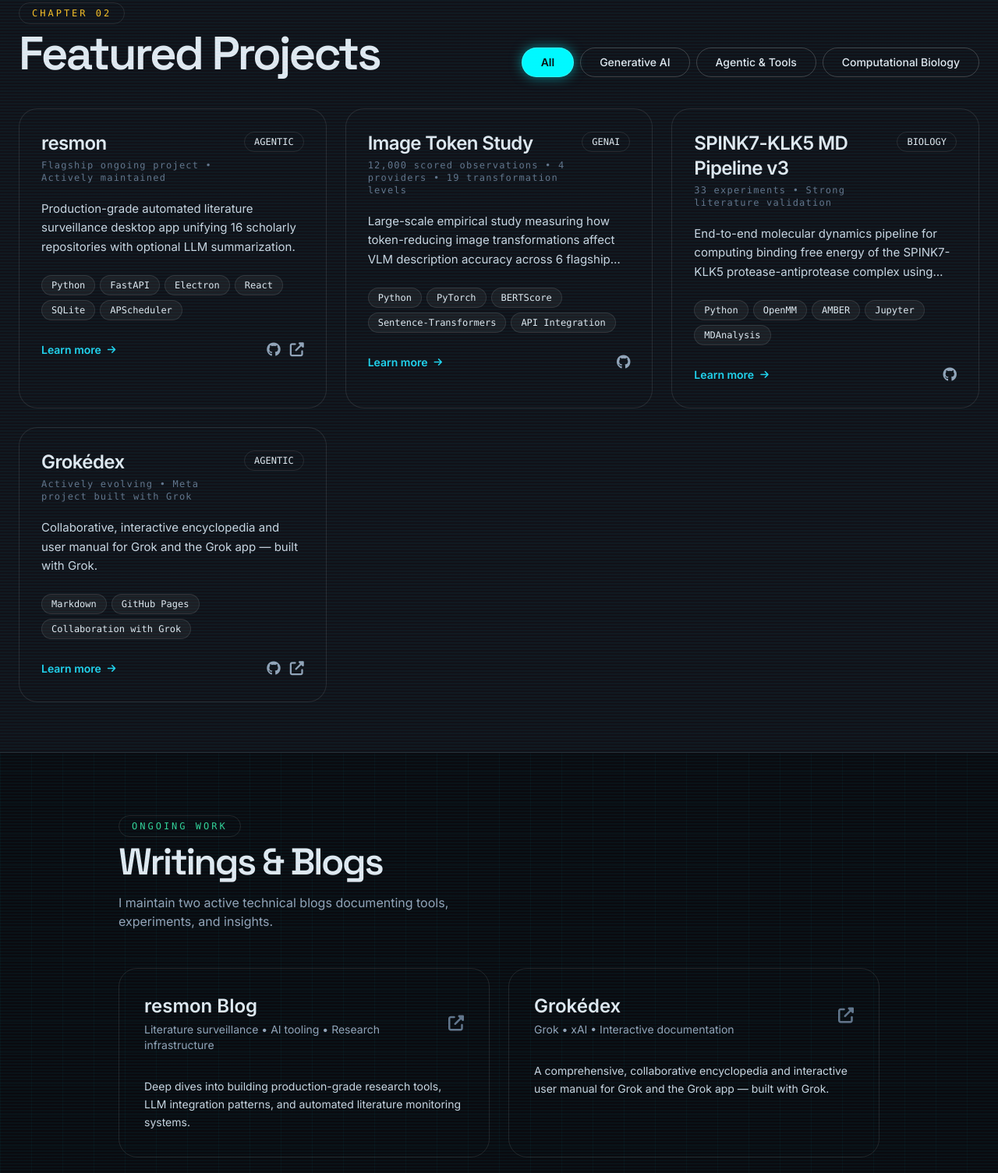
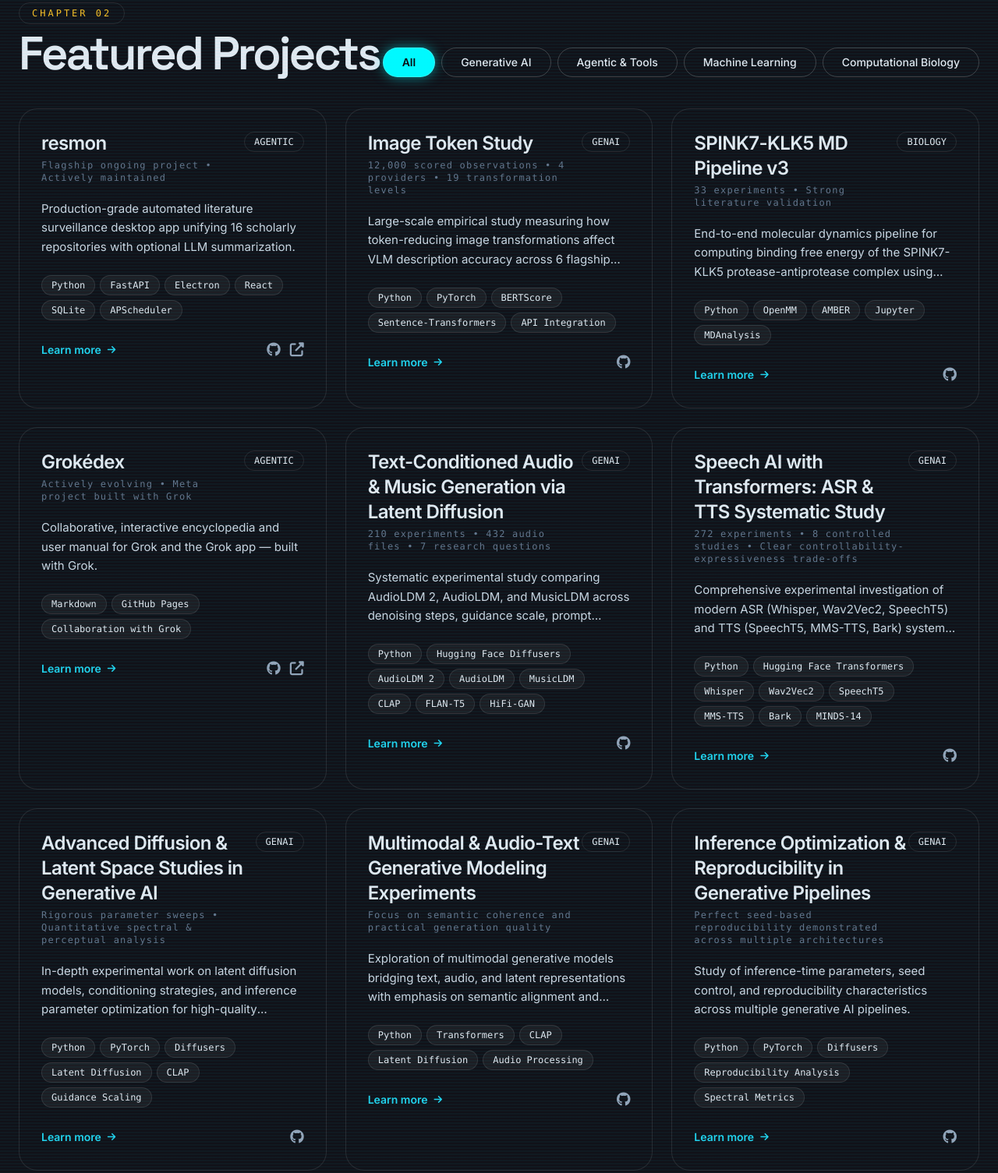
Before and after one commit to ryanjosephkamp/ryanjosephkamp.github.io, a plain HTML site: page index.html in a window 1280 px wide. Shown: the part 1610-3115 px from the top of the page at 78% size. Drawn offline with nearby package versions, Linux system fonts and the light colour scheme.

Commit message:
Refactor index.html and add new projects
Removed unnecessary comments and updated project sections with new projects and filtering functionality.

```diff
--- a/index.html
+++ b/index.html
@@ -1,4 +1,3 @@
-
 <!DOCTYPE html>
 <html lang="en">
 <head>
@@ -143,19 +142,13 @@
             pointer-events: none;
             z-index: 1;
         }
-
-        .pixel-text {
-            image-rendering: pixelated;
-            font-feature-settings: "tnum";
-        }
     </style>
 </head>
 <body class="bg-[#0a0a0f] text-slate-200 cyberpunk-bg scanline">
-    <!-- Navbar -->
+    <!-- Navbar (same as before) -->
     <nav class="fixed top-0 left-0 right-0 z-50 bg-[#0a0a0f]/95 backdrop-blur-lg border-b border-slate-800">
         <div class="max-w-7xl mx-auto px-6">
             <div class="flex items-center justify-between h-16">
-                <!-- Logo -->
                 <div class="flex items-center gap-x-3">
                     <div class="w-9 h-9 rounded-xl bg-gradient-to-br from-cyan-400 to-purple-500 flex items-center justify-center">
                         <span class="text-[#0a0a0f] font-bold text-xl tracking-tighter">RK</span>
@@ -165,7 +158,6 @@
                     </div>
                 </div>
 
-                <!-- Desktop Nav -->
                 <div class="hidden md:flex items-center gap-x-8 text-sm font-medium">
                     <a href="#about" class="nav-link text-slate-300 hover:text-white">About</a>
                     <a href="#research" class="nav-link text-slate-300 hover:text-white">Research</a>
@@ -174,7 +166,6 @@
                     <a href="#cv" class="nav-link text-slate-300 hover:text-white">CV</a>
                 </div>
 
-                <!-- Socials + CTA -->
                 <div class="flex items-center gap-x-4">
                     <div class="hidden md:flex items-center gap-x-1.5">
                         <a href="https://github.com/ryanjosephkamp" target="_blank" class="w-9 h-9 flex items-center justify-center text-slate-400 hover:text-white transition-colors">
@@ -194,7 +185,6 @@
                         <span>CV</span>
                     </a>
 
-                    <!-- Mobile menu button -->
                     <button id="mobile-menu-btn"
                             class="md:hidden w-10 h-10 flex items-center justify-center text-slate-400 hover:text-white">
                         <i class="fas fa-bars text-xl"></i>
@@ -204,11 +194,10 @@
         </div>
     </nav>
 
-    <!-- Hero Section -->
+    <!-- Hero Section (same) -->
     <section class="min-h-[100dvh] flex items-center pt-16 relative overflow-hidden">
         <div class="max-w-5xl mx-auto px-6 relative z-10">
             <div class="grid md:grid-cols-12 gap-12 items-center">
-                <!-- Text Content -->
                 <div class="md:col-span-7 space-y-8">
                     <div>
                         <div class="inline-flex items-center gap-x-2 px-4 py-1.5 rounded-3xl bg-white/5 border border-white/10 mb-6">
@@ -259,13 +248,11 @@
                     </div>
                 </div>
 
-                <!-- Hero Visual -->
                 <div class="md:col-span-5 relative">
                     <div class="relative rounded-3xl overflow-hidden border border-white/10 shadow-2xl">
                         <img src="assets/qt9RQ.jpg"
                              alt="Ryan Kamp in cyberpunk neon city"
                              class="w-full aspect-[4/3] object-cover">
-                        <!-- Overlay gradient -->
                         <div class="absolute inset-0 bg-gradient-to-t from-[#0a0a0f] via-[#0a0a0f]/40 to-transparent"></div>
 
                         <div class="absolute bottom-6 left-6 right-6">
@@ -279,7 +266,6 @@
             </div>
         </div>
 
-        <!-- Scroll indicator -->
         <div class="absolute bottom-10 left-1/2 hidden md:block">
             <div class="flex flex-col items-center text-[10px] tracking-[3px] text-slate-500">
                 <div>SCROLL TO BEGIN</div>
@@ -288,7 +274,7 @@
         </div>
     </section>
 
-    <!-- About Section -->
+    <!-- About + Research Interests (same) -->
     <section id="about" class="max-w-5xl mx-auto px-6 py-20">
         <div class="max-w-3xl">
             <div class="flex items-center gap-x-4 mb-8">
@@ -304,7 +290,6 @@
         </div>
     </section>
 
-    <!-- Research Interests -->
     <section id="research" class="max-w-5xl mx-auto px-6 pb-20">
         <div class="mb-10">
             <span class="font-mono text-xs tracking-[3px] px-4 py-1.5 rounded-3xl border border-white/10 text-purple-400">FOCUS AREAS</span>
@@ -321,7 +306,7 @@
         </div>
     </section>
 
-    <!-- Projects Section -->
+    <!-- Projects Section (UPDATED) -->
     <section id="projects" class="bg-[#111118] py-16 border-y border-white/10">
         <div class="max-w-7xl mx-auto px-6">
             <div class="flex flex-col md:flex-row md:items-end md:justify-between gap-y-4 mb-10">
@@ -330,23 +315,23 @@
                     <h2 class="mt-3 text-6xl font-display font-semibold tracking-tighter">Featured Projects</h2>
                 </div>
 
-                <!-- Filters -->
+                <!-- Updated Filters -->
                 <div class="flex flex-wrap gap-2" id="project-filters">
                     <button onclick="filterProjects('all')" class="filter-btn active px-5 py-2 text-sm font-medium rounded-3xl border border-white/20 hover:border-white/40 px-6">All</button>
                     <button onclick="filterProjects('genai')" class="filter-btn px-5 py-2 text-sm font-medium rounded-3xl border border-white/20 hover:border-white/40 px-6">Generative AI</button>
                     <button onclick="filterProjects('agentic')" class="filter-btn px-5 py-2 text-sm font-medium rounded-3xl border border-white/20 hover:border-white/40 px-6">Agentic &amp; Tools</button>
+                    <button onclick="filterProjects('ml')" class="filter-btn px-5 py-2 text-sm font-medium rounded-3xl border border-white/20 hover:border-white/40 px-6">Machine Learning</button>
                     <button onclick="filterProjects('biology')" class="filter-btn px-5 py-2 text-sm font-medium rounded-3xl border border-white/20 hover:border-white/40 px-6">Computational Biology</button>
                 </div>
             </div>
 
-            <!-- Projects Grid -->
             <div id="projects-grid" class="grid md:grid-cols-2 lg:grid-cols-3 gap-6">
-                <!-- Projects populated by JS -->
+                <!-- Populated by JS -->
             </div>
         </div>
     </section>
 
-    <!-- Writings & Blogs -->
+    <!-- Writings, CV, Footer (same as before) -->
     <section id="writings" class="max-w-5xl mx-auto px-6 py-20">
         <div class="mb-12">
             <span class="font-mono text-xs tracking-[3px] px-4 py-1.5 rounded-3xl border border-white/10 text-emerald-400">ONGOING WORK</span>
@@ -355,7 +340,6 @@
         </div>
 
         <div class="grid md:grid-cols-2 gap-6">
-            <!-- resmon Blog -->
             <a href="https://ryanjosephkamp.github.io/resmon/" target="_blank"
                class="group block border border-white/10 hover:border-cyan-400/40 rounded-3xl p-8 transition-all hover:-translate-y-1">
                 <div class="flex items-center justify-between">
@@ -370,7 +354,6 @@
                 </div>
             </a>
 
-            <!-- Grokédex Blog -->
             <a href="https://ryanjosephkamp.github.io/grokedex/" target="_blank"
                class="group block border border-white/10 hover:border-purple-400/40 rounded-3xl p-8 transition-all hover:-translate-y-1">
                 <div class="flex items-center justify-between">
@@ -387,7 +370,6 @@
         </div>
     </section>
 
-    <!-- CV Section -->
     <section id="cv" class="max-w-5xl mx-auto px-6 pb-20">
         <div class="rounded-3xl border border-white/10 bg-[#111118] p-12">
             <div class="flex flex-col md:flex-row md:items-center gap-y-8 md:justify-between">
@@ -409,7 +391,6 @@
         </div>
     </section>
 
-    <!-- Footer -->
     <footer class="border-t border-white/10 py-12">
         <div class="max-w-5xl mx-auto px-6 text-center text-sm text-slate-500">
             <div class="flex flex-col md:flex-row items-center justify-center gap-x-6 gap-y-2">
@@ -425,20 +406,14 @@
     <!-- Project Modal -->
     <div id="project-modal" onclick="closeModal()" class="hidden fixed inset-0 bg-black/90 z-[100] flex items-center justify-center p-6">
         <div onclick="event.stopImmediatePropagation()" class="max-w-3xl w-full bg-[#111118] border border-white/10 rounded-3xl overflow-hidden">
-            <div class="p-9" id="modal-content">
-                <!-- Populated by JS -->
-            </div>
+            <div class="p-9" id="modal-content"></div>
         </div>
     </div>
 
     <script>
-        // Tailwind script
-        function initializeTailwind() {
-            document.documentElement.style.setProperty('--accent', '#00f9ff');
-        }
-
-        // Project Data
+        // Project Data (UPDATED with new projects)
         const projects = [
+            // Existing projects (kept for reference)
             {
                 id: 1,
                 title: "resmon",
@@ -488,10 +463,86 @@
                     demo: "https://ryanjosephkamp.github.io/grokedex/"
                 },
                 highlight: "Actively evolving • Meta project built with Grok"
+            },
+
+            // NEW PROJECTS - Generative AI (hw11–hw15)
+            {
+                id: 5,
+                title: "Text-Conditioned Audio & Music Generation via Latent Diffusion",
+                category: "genai",
+                short: "Systematic experimental study comparing AudioLDM 2, AudioLDM, and MusicLDM across denoising steps, guidance scale, prompt sensitivity, duration, seed reproducibility, and cross-pipeline trade-offs.",
+                description: "A rigorous comparative analysis of three text-to-audio latent diffusion pipelines. Conducted 7 controlled experiments producing 210 data rows, 25 figures, and 432 audio files. Key findings include rapid spectral convergence in all pipelines, divergent guidance responses (especially MusicLDM's inverted behavior), and clear trade-off positions between quality, efficiency, and controllability.",
+                tech: ["Python", "Hugging Face Diffusers", "AudioLDM 2", "AudioLDM", "MusicLDM", "CLAP", "FLAN-T5", "HiFi-GAN"],
+                links: {
+                    github: "https://github.com/ryanjosephkamp"
+                },
+                highlight: "210 experiments • 432 audio files • 7 research questions"
+            },
+            {
+                id: 6,
+                title: "Speech AI with Transformers: ASR & TTS Systematic Study",
+                category: "genai",
+                short: "Comprehensive experimental investigation of modern ASR (Whisper, Wav2Vec2, SpeechT5) and TTS (SpeechT5, MMS-TTS, Bark) systems across 8 experiments and 7 research questions on the MINDS-14 dataset.",
+                description: "Large-scale study comparing four ASR workflows and three TTS families. Produced 272 data rows and 22 figures. Key results: Whisper direct achieved lowest WER (0.169); SpeechT5 offered best controllability via speaker embeddings; MMS-TTS was fastest and most reproducible; Bark provided highest expressiveness at significant computational cost.",
+                tech: ["Python", "Hugging Face Transformers", "Whisper", "Wav2Vec2", "SpeechT5", "MMS-TTS", "Bark", "MINDS-14"],
+                links: {
+                    github: "https://github.com/ryanjosephkamp"
+                },
+                highlight: "272 experiments • 8 controlled studies • Clear controllability-expressiveness trade-offs"
+            },
+            {
+                id: 7,
+                title: "Advanced Diffusion & Latent Space Studies in Generative AI",
+                category: "genai",
+                short: "In-depth experimental work on latent diffusion models, conditioning strategies, and inference parameter optimization for high-quality generative outputs.",
+                description: "Systematic exploration of advanced diffusion techniques, including multi-source conditioning, guidance mechanisms, and latent space behavior. Focuses on practical trade-offs between quality, speed, and controllability in modern generative pipelines.",
+                tech: ["Python", "PyTorch", "Diffusers", "Latent Diffusion", "CLAP", "Guidance Scaling"],
+                links: {
+                    github: "https://github.com/ryanjosephkamp"
+                },
+                highlight: "Rigorous parameter sweeps • Quantitative spectral & perceptual analysis"
+            },
+            {
+                id: 8,
+                title: "Multimodal & Audio-Text Generative Modeling Experiments",
+                category: "genai",
+                short: "Exploration of multimodal generative models bridging text, audio, and latent representations with emphasis on semantic alignment and controllability.",
+                description: "Experimental investigation into text-audio alignment, prompt sensitivity, and cross-modal generation quality using state-of-the-art latent diffusion and transformer-based architectures.",
+                tech: ["Python", "Transformers", "CLAP", "Latent Diffusion", "Audio Processing"],
+                links: {
+                    github: "https://github.com/ryanjosephkamp"
+                },
+                highlight: "Focus on semantic coherence and practical generation quality"
+            },
+            {
+                id: 9,
+                title: "Inference Optimization & Reproducibility in Generative Pipelines",
+                category: "genai",
+                short: "Study of inference-time parameters, seed control, and reproducibility characteristics across multiple generative AI pipelines.",
+                description: "Detailed analysis of how step count, guidance scale, seed fixing, and architectural choices affect output quality, variance, and computational cost in text-to-audio and speech generation systems.",
+                tech: ["Python", "PyTorch", "Diffusers", "Reproducibility Analysis", "Spectral Metrics"],
+                links: {
+                    github: "https://github.com/ryanjosephkamp"
+                },
+                highlight: "Perfect seed-based reproducibility demonstrated across multiple architectures"
+            },
+
+            // NEW: Advanced Machine Learning hw2
+            {
+                id: 10,
+                title: "Advanced Machine Learning: Core Methods & Benchmarking Study",
+                category: "ml",
+                short: "Rigorous exploration of core machine learning algorithms, model evaluation, and benchmarking practices with emphasis on practical performance and generalization.",
+                description: "Comprehensive study of foundational and advanced ML techniques including supervised learning, model selection, regularization, and systematic benchmarking across datasets. Focuses on understanding bias-variance trade-offs, evaluation metrics, and reproducible experimental design.",
+                tech: ["Python", "scikit-learn", "PyTorch", "Pandas", "Matplotlib", "Model Evaluation"],
+                links: {
+                    github: "https://github.com/ryanjosephkamp"
+                },
+                highlight: "Strong emphasis on reproducible benchmarking and practical model assessment"
             }
         ];
 
-        // Render Projects
+        // Render Projects function (same as before)
         function renderProjects(filteredProjects) {
             const grid = document.getElementById('projects-grid');
             grid.innerHTML = '';
@@ -535,19 +586,21 @@
             });
         }
 
-        // Filter Projects
+        // Updated filterProjects function with new "ml" category
         let currentFilter = 'all';
 
         function filterProjects(category) {
             currentFilter = category;
 
-            // Update active button styles
             document.querySelectorAll('#project-filters button').forEach(btn => {
                 btn.classList.remove('active', 'border-cyan-400', 'bg-cyan-400/10');
-                if ((category === 'all' && btn.textContent === 'All') ||
-                    (category === 'genai' && btn.textContent.includes('Generative')) ||
-                    (category === 'agentic' && btn.textContent.includes('Agentic')) ||
-                    (category === 'biology' && btn.textContent.includes('Computational'))) {
+
+                const btnText = btn.textContent.trim();
+                if ((category === 'all' && btnText === 'All') ||
+                    (category === 'genai' && btnText.includes('Generative')) ||
+                    (category === 'agentic' && btnText.includes('Agentic')) ||
+                    (category === 'ml' && btnText.includes('Machine Learning')) ||
+                    (category === 'biology' && btnText.includes('Computational'))) {
                     btn.classList.add('active', 'border-cyan-400', 'bg-cyan-400/10');
                 }
             });
@@ -559,7 +612,7 @@
             renderProjects(filtered);
         }
 
-        // Project Modal
+        // Modal and other functions (same as before)
         function showProjectModal(id) {
             const project = projects.find(p => p.id === id);
             if (!project) return;
@@ -611,11 +664,14 @@
             modal.classList.add('hidden');
         }
 
-        // Mobile Menu
-        function initMobileMenu() {
+        // Initialize everything
+        function init() {
+            // Render all projects initially
+            renderProjects(projects);
+
+            // Mobile menu
             const btn = document.getElementById('mobile-menu-btn');
-            if (!btn) return;
-
+            if (btn) {
                 btn.addEventListener('click', () => {
                     const nav = document.createElement('div');
                     nav.className = `fixed inset-0 bg-black/95 z-[200] flex flex-col p-8 text-xl`;
@@ -641,38 +697,19 @@
                     document.body.appendChild(nav);
 
                     nav.querySelector('button').onclick = () => nav.remove();
-                nav.querySelectorAll('a').forEach(a => {
-                    a.onclick = () => nav.remove();
-                });
+                    nav.querySelectorAll('a').forEach(a => a.onclick = () => nav.remove());
                 });
             }
 
-        // Keyboard escape for modal
-        function initKeyboard() {
+            // Keyboard escape
             document.addEventListener('keydown', function(e) {
                 if (e.key === "Escape") {
                     const modal = document.getElementById('project-modal');
-                    if (!modal.classList.contains('hidden')) {
-                        closeModal();
-                    }
+                    if (!modal.classList.contains('hidden')) closeModal();
                 }
             });
-        }
 
-        // Initialize everything
-        function init() {
-            initializeTailwind();
-
-            // Render all projects initially
-            renderProjects(projects);
-
-            // Mobile menu
-            initMobileMenu();
-
-            // Keyboard shortcuts
-            initKeyboard();
-
-            // Smooth scroll for nav links
+            // Smooth scroll
             document.querySelectorAll('a[href^="#"]').forEach(anchor => {
                 anchor.addEventListener('click', function(e) {
                     const target = document.querySelector(this.getAttribute('href'));
@@ -683,15 +720,13 @@
                 });
             });
 
-            // Set initial filter active state
+            // Set initial filter
             const allBtn = document.querySelector('#project-filters button');
             if (allBtn) allBtn.classList.add('active', 'border-cyan-400', 'bg-cyan-400/10');
 
-            // Easter egg: Konami code or something fun later if wanted
-            console.log('%c[Cyberpunk Site] Ryan Kamp personal site initialized successfully.', 'color:#64748b');
+            console.log('%c[Cyberpunk Site] Ryan Kamp personal site initialized with new projects.', 'color:#64748b');
         }
 
-        // Boot
         window.onload = init;
     </script>
 </body>
```
Lines whose indentation alone changed are shown as unchanged.
